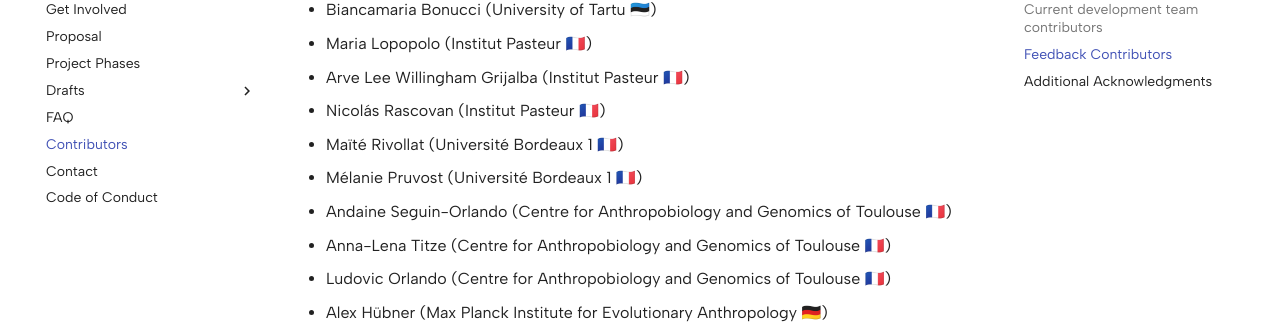
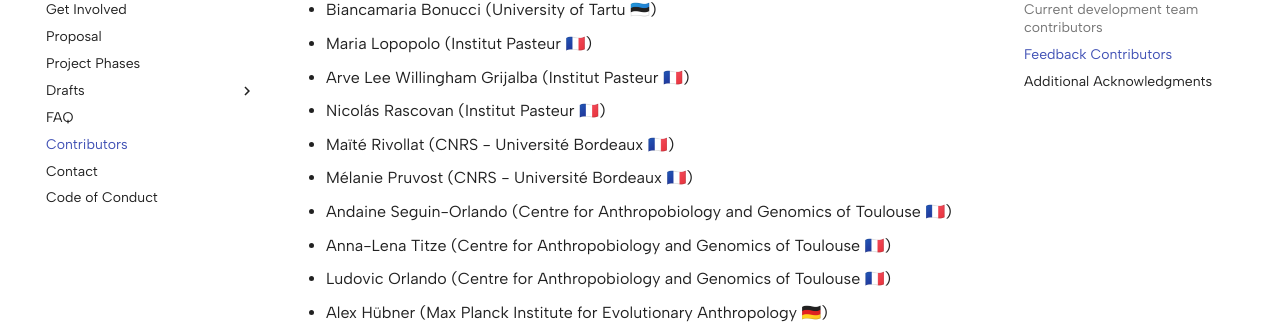
Before and after one commit to MIxS-MInAS/MIxS-MInAS.github.io, an MkDocs documentation site: the page built from docs/contributors.md, in a window 1280 px wide and 1400 px high, scrolled down 1322 px. Shown: the part 125-452 px from the top of the window. Built offline with MkDocs 1.6.1 and Material for MkDocs 9.7.7, drawn with Linux system fonts in a browser that asks for light colours; comment, search, counter and statistics services are not loaded; some of the changed text lies outside the part shown.

```diff
--- a/docs/contributors.md
+++ b/docs/contributors.md
@@ -44,8 +44,8 @@ Previously:
 - Maria Lopopolo (Institut Pasteur 🇫🇷)
 - Arve Lee Willingham Grijalba (Institut Pasteur 🇫🇷)
 - Nicolás Rascovan (Institut Pasteur 🇫🇷)
-- Maïté Rivollat (Université Bordeaux 1 🇫🇷)
-- Mélanie Pruvost (Université Bordeaux 1 🇫🇷)
+- Maïté Rivollat (CNRS - Université Bordeaux 🇫🇷)
+- Mélanie Pruvost (CNRS - Université Bordeaux 🇫🇷)
 - Andaine Seguin-Orlando (Centre for Anthropobiology and Genomics of Toulouse 🇫🇷)
 - Anna-Lena Titze (Centre for Anthropobiology and Genomics of Toulouse 🇫🇷)
 - Ludovic Orlando (Centre for Anthropobiology and Genomics of Toulouse 🇫🇷)
```
Also changed, not shown: other parts of docs/contributors.md (+1 -1 lines).
